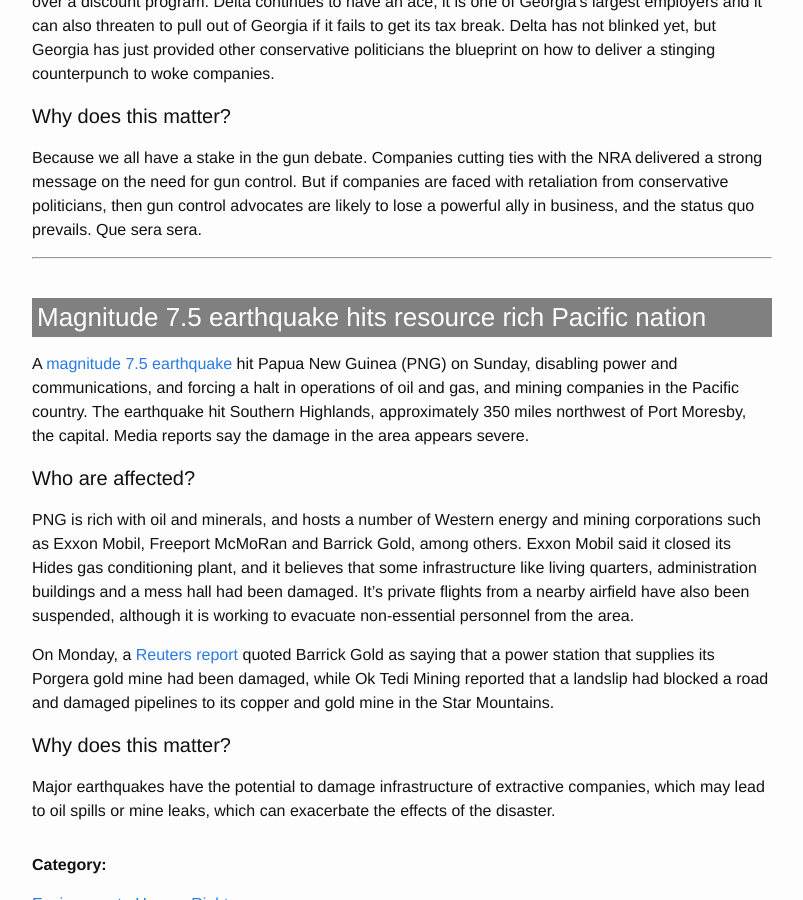
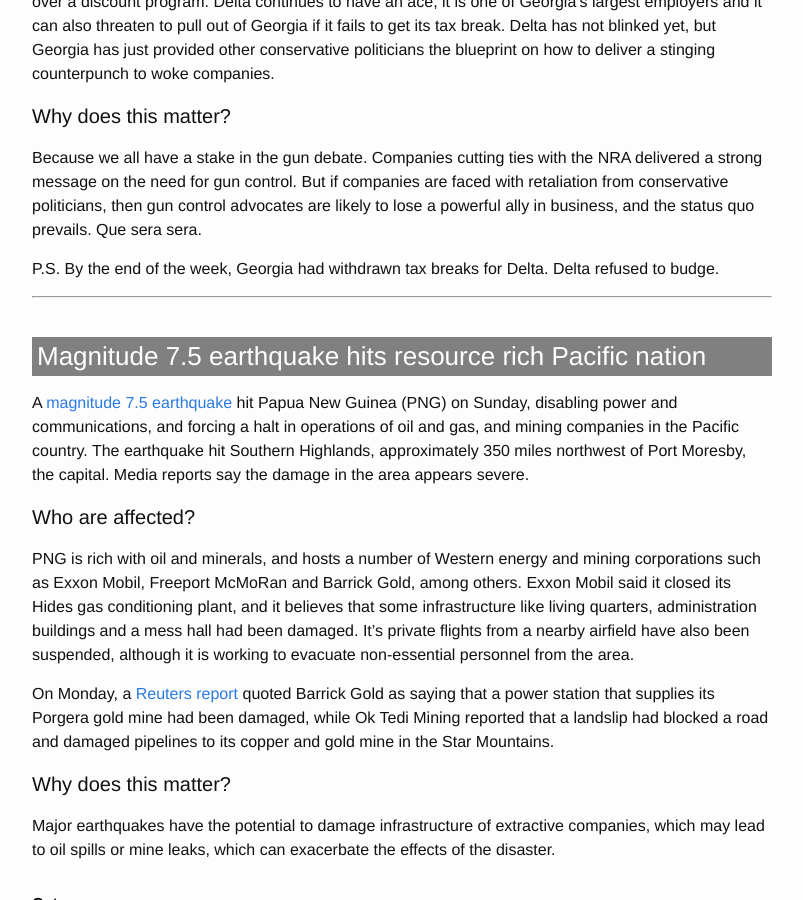
Before and after one commit to Sparkleleuk/Sustainability_Matters, a Jekyll site: the page built from _posts/2018-02-26-NRA-PNG.markdown, in a window 1280 px wide and 900 px high, scrolled down 932 px. Shown: the whole window, without its empty margins (238-1041 px from the left). Built offline with Jekyll 4.4.1, drawn with Linux system fonts in a browser that asks for light colours.

Commit message:
fix post

```diff
--- a/_posts/2018-02-26-NRA-PNG.markdown
+++ b/_posts/2018-02-26-NRA-PNG.markdown
@@ -26,6 +26,8 @@ This event shifts the dynamics of the escalating gun debate. Last week, the mome
 
 Because we all have a stake in the gun debate. Companies cutting ties with the NRA delivered a strong message on the need for gun control. But if companies are faced with retaliation from conservative politicians, then gun control advocates are likely to lose a powerful ally in business, and the status quo prevails. Que sera sera.
 
+P.S. By the end of the week, Georgia had withdrawn tax breaks for Delta. Delta refused to budge.
+
 * * *
 <br />
 
```
